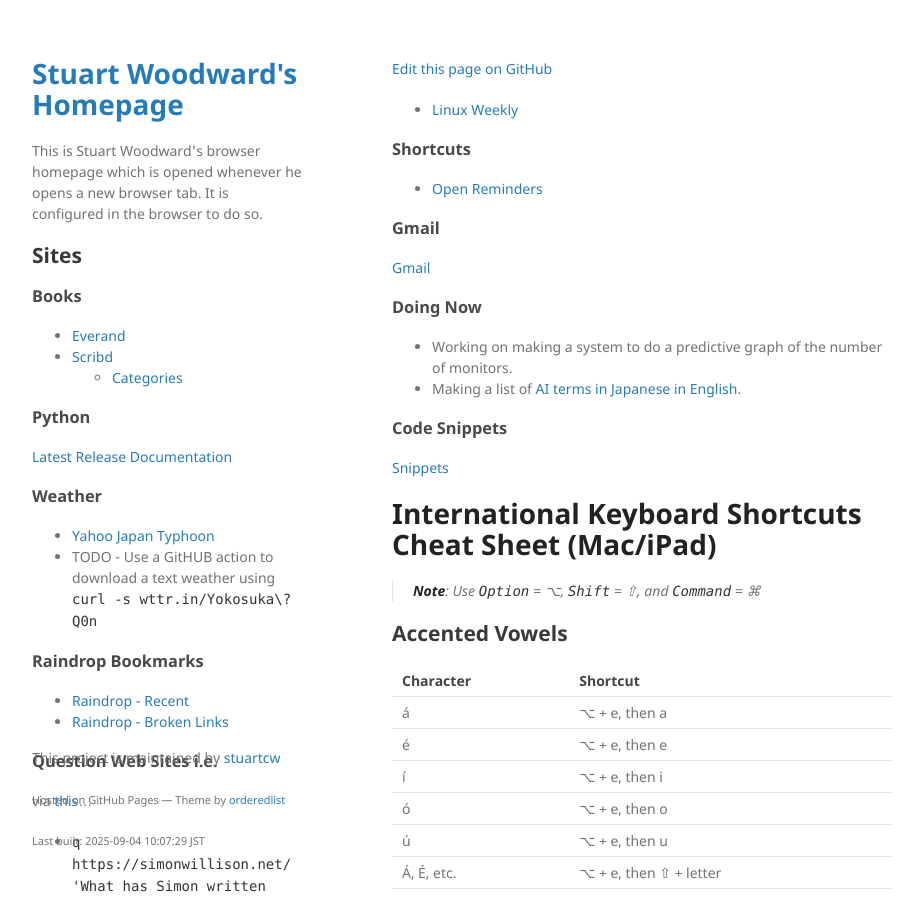
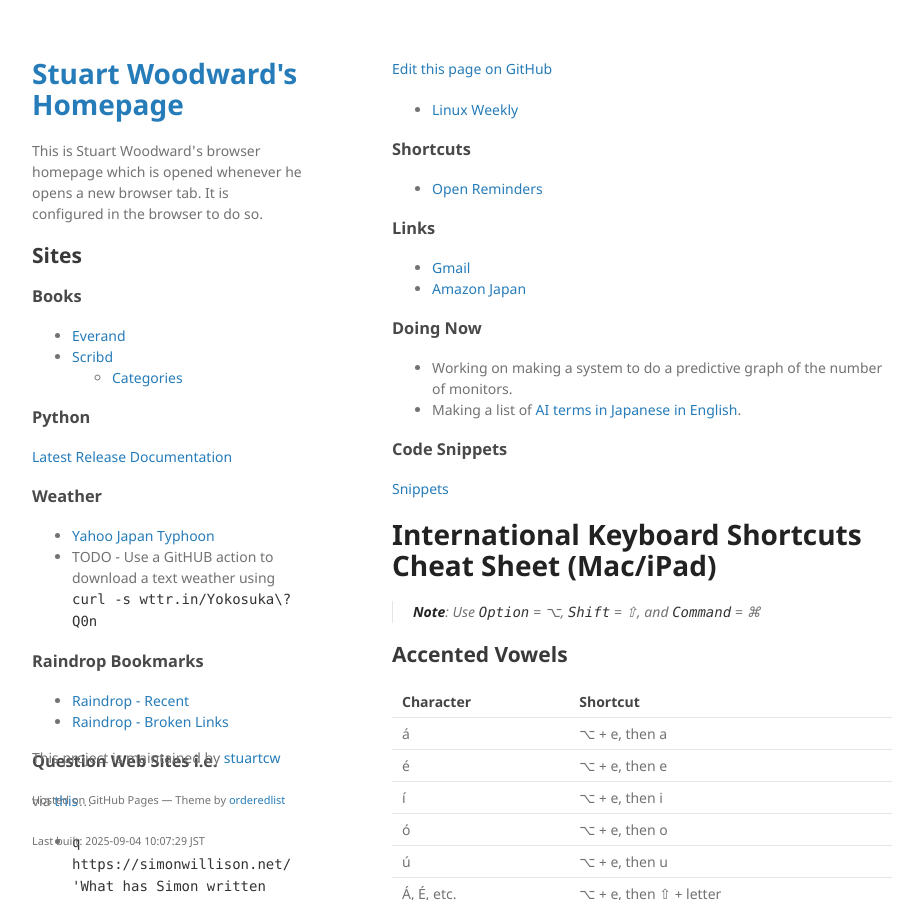
Before and after one commit to stuartcw/homepage, a Jekyll site: the page built from index.md, in a window 1280 px wide and 900 px high. Shown: the whole window, without its empty margins (178-1101 px from the left). Built offline with Jekyll 4.4.1, drawn with Linux system fonts in a browser that asks for light colours.

Commit message:
Update links section and add Amazon Japan link

```diff
--- a/index.md
+++ b/index.md
@@ -10,9 +10,10 @@
 
 * [Open Reminders](shortcuts://open-shortcut?name=Open%20my%20Today%20list)
 
-### Gmail
+### Links
 
-[Gmail](https://mail.google.com/mail/u/0/#inbox)
+* [Gmail](https://mail.google.com/mail/u/0/#inbox)
+* [Amazon Japan](http://amazon.co.jp/)
 
 ### Doing Now
 * Working on making a system to do a predictive graph of the number of monitors.
```
